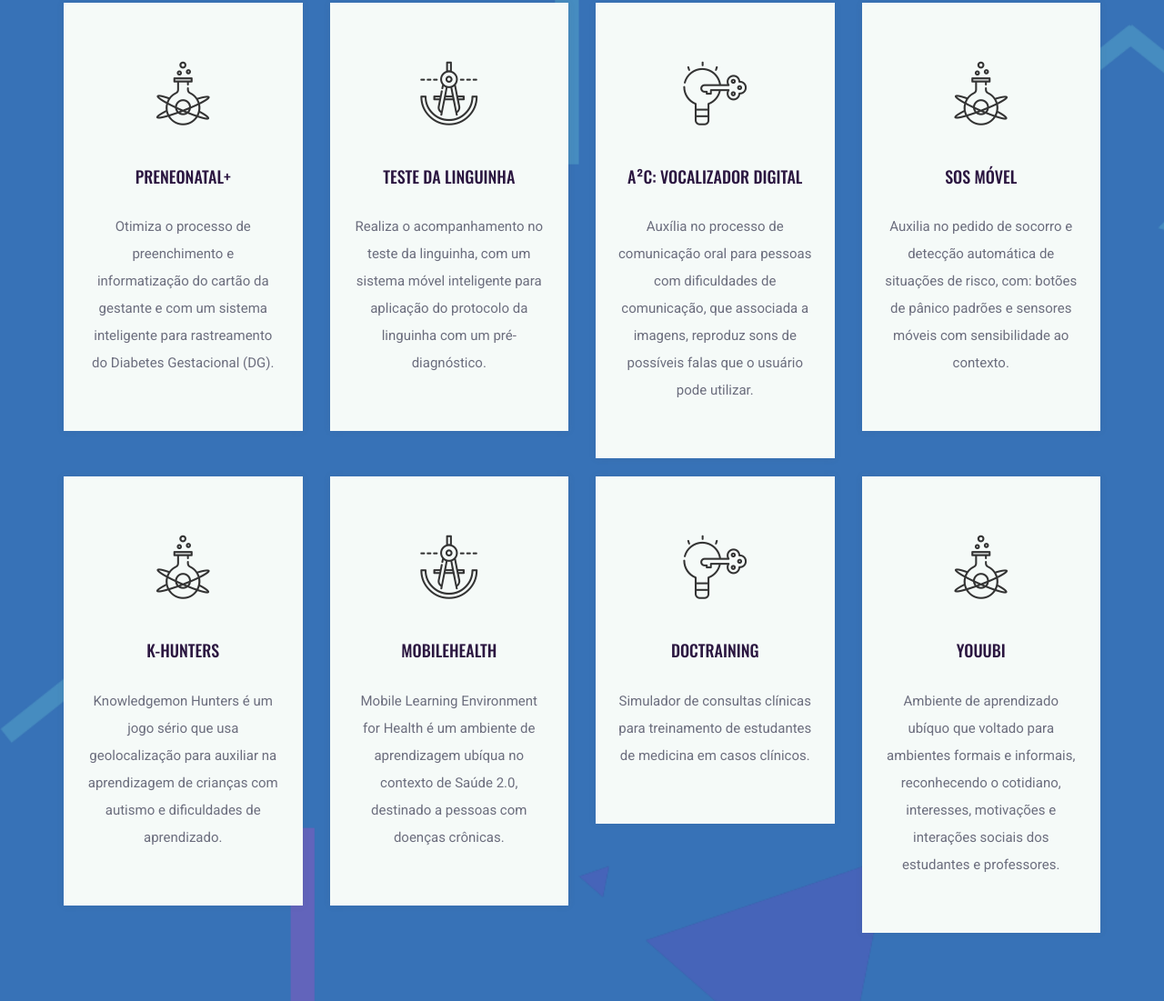
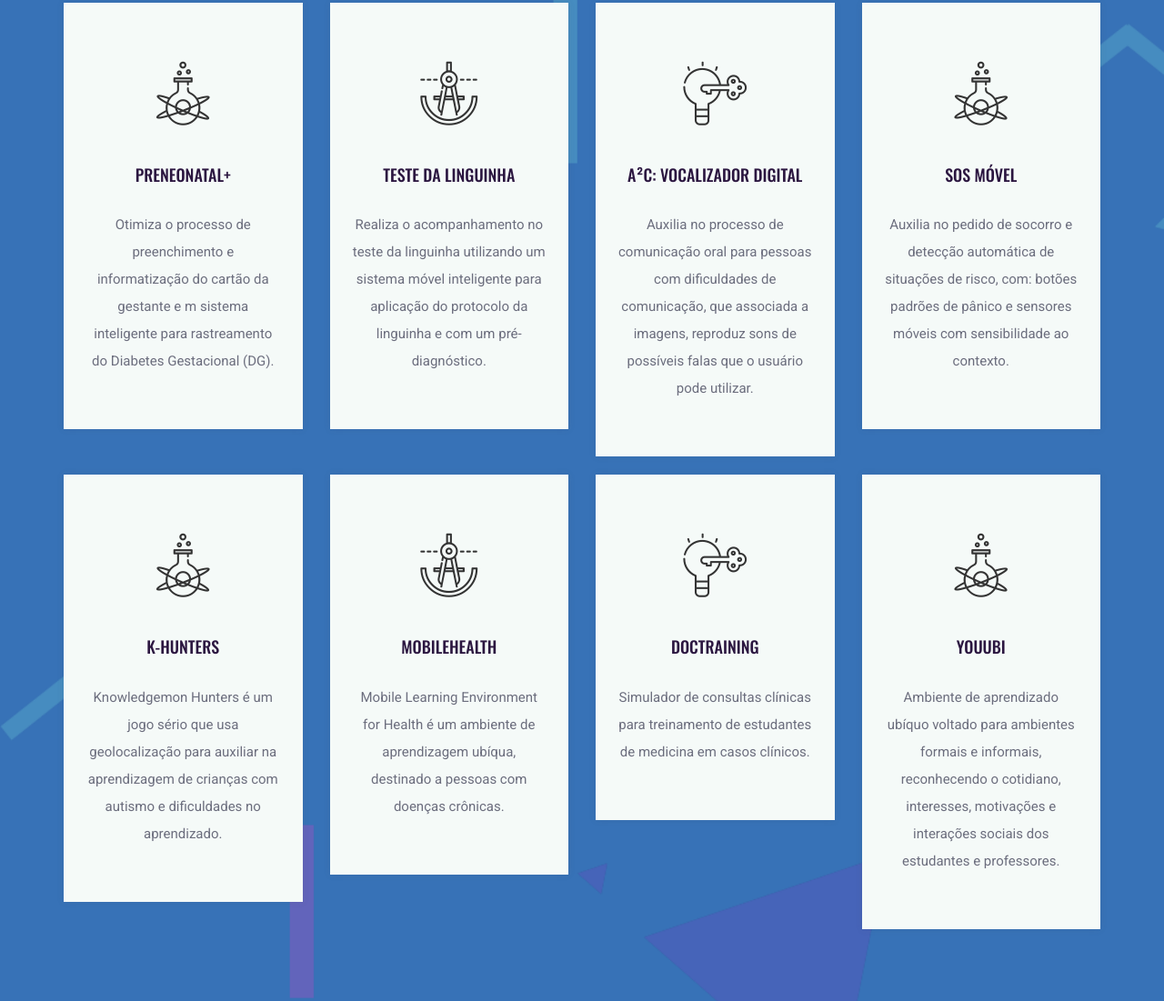
Before and after one commit to fdesigor/TrustUp, a plain HTML site: page index.html in a window 1280 px wide. Shown: the part 1027-2128 px from the top of the page at 91% size. Drawn offline with nearby package versions, Linux system fonts and the light colour scheme; a script that the page names is missing.

Commit message:
Update index.html
Algumas correções textuais.

```diff
--- a/index.html
+++ b/index.html
@@ -1,4 +1,3 @@
-<!DOCTYPE html>
 <!-- http://isegroup.org/#publications -->
 <!-- http://lds.ifce.edu.br/ -->
 
@@ -121,7 +120,7 @@
 								<i class="flaticon-023-flask"></i>
 							</div>
 							<h2>Preneonatal+</h2>
-							<p>Otimiza o processo de preenchimento e informatização do cartão da gestante e com um sistema inteligente para rastreamento do Diabetes Gestacional (DG).</p>
+							<p>Otimiza o processo de preenchimento e informatização do cartão da gestante e m sistema inteligente para rastreamento do Diabetes Gestacional (DG).</p>
 						</div>
 					</div>
 
@@ -131,7 +130,7 @@
 								<i class="flaticon-011-compass"></i>
 							</div>
 							<h2>Teste da Linguinha</h2>
-							<p>Realiza o acompanhamento no teste da linguinha, com um sistema móvel inteligente para aplicação do protocolo da linguinha com um pré-diagnóstico.</p>
+							<p>Realiza o acompanhamento no teste da linguinha utilizando um sistema móvel inteligente para aplicação do protocolo da linguinha e com um pré-diagnóstico.</p>
 						</div>
 					</div>
 
@@ -141,7 +140,7 @@
 								<i class="flaticon-037-idea"></i>
 							</div>
 							<h2>A²C: Vocalizador Digital</h2>
-							<p>Auxília no processo de comunicação oral  para pessoas com dificuldades de comunicação, que associada a imagens, reproduz sons de possíveis falas que o usuário pode utilizar.</p>
+							<p>Auxilia no processo de comunicação oral  para pessoas com dificuldades de comunicação, que associada a imagens, reproduz sons de possíveis falas que o usuário pode utilizar.</p>
 						</div>
 					</div>
 
@@ -151,7 +150,7 @@
 								<i class="flaticon-023-flask"></i>
 							</div>
 							<h2>SOS Móvel</h2>
-							<p>Auxilia no pedido de socorro e detecção automática de situações de risco, com: botões de pânico padrões e sensores móveis com sensibilidade ao contexto.</p>
+							<p>Auxilia no pedido de socorro e detecção automática de situações de risco, com: botões padrões de pânico e sensores móveis com sensibilidade ao contexto.</p>
 						</div>
 					</div>
 				</div>
@@ -166,7 +165,7 @@
 								<i class="flaticon-023-flask"></i>
 							</div>
 							<h2>K-HUNTERS</h2>
-							<p>Knowledgemon Hunters é um jogo sério que usa geolocalização para auxiliar na aprendizagem de crianças com autismo e dificuldades de aprendizado.
+							<p>Knowledgemon Hunters é um jogo sério que usa geolocalização para auxiliar na aprendizagem de crianças com autismo e dificuldades no aprendizado.
 							</p>
 						</div>
 					</div>
@@ -177,7 +176,7 @@
 								<i class="flaticon-011-compass"></i>
 							</div>
 							<h2>MobiLEHealth</h2>
-							<p>Mobile Learning Environment for Health é um ambiente de aprendizagem ubíqua no contexto de Saúde 2.0, destinado a pessoas com doenças crônicas.</p>
+							<p>Mobile Learning Environment for Health é um ambiente de aprendizagem ubíqua, destinado a pessoas com doenças crônicas.</p>
 						</div>
 					</div>
 
@@ -197,7 +196,7 @@
 								<i class="flaticon-023-flask"></i>
 							</div>
 							<h2>Youubi</h2>
-							<p>Ambiente de aprendizado ubíquo que voltado para ambientes formais e informais, reconhecendo o cotidiano, interesses, motivações e interações sociais dos estudantes e professores.</p>
+							<p>Ambiente de aprendizado ubíquo voltado para ambientes formais e informais, reconhecendo o cotidiano, interesses, motivações e interações sociais dos estudantes e professores.</p>
 						</div>
 					</div>
 				</div>
@@ -223,7 +222,7 @@
 						<div class="service-text">
 							<h2>TrustUp (Technology, Robotics, Ubiquity, Systems, Training)</h2>
 
-							<p>O TrustUp é um grupo de pesquisa e desenvolvimento de soluções inteligentes com foco em problemas reais da sociedade. Nosso grupo segue os princípios e avanços da Engenharia de Software, garantindo a qualidade e sucesso nos produtos desenvolvidos. O TrustUp é uma iniciativa dos Laboratórios de Engenharia de Software, LES-UERN e LES-UFERSA, ambos com mais de 10 anos de existência. Hoje o grupo conta com vários de pesquisadores doutores e mestrandos com experiências interdisciplinares.</p>
+							<p>O TrustUp é um grupo de pesquisa e desenvolvimento de soluções inteligentes com foco em problemas reais da sociedade. Nosso grupo segue os princípios e avanços da Engenharia de Software, garantindo a qualidade e o sucesso nos produtos desenvolvidos. O TrustUp é uma iniciativa dos Laboratórios de Engenharia de Software, LES-UERN e LES-UFERSA, ambos com mais de 10 anos de existência. Hoje o grupo conta com vários pesquisadores doutores e mestrandos com experiências interdisciplinares.</p>
 						</div>
 					</div>
 				</div>
```
